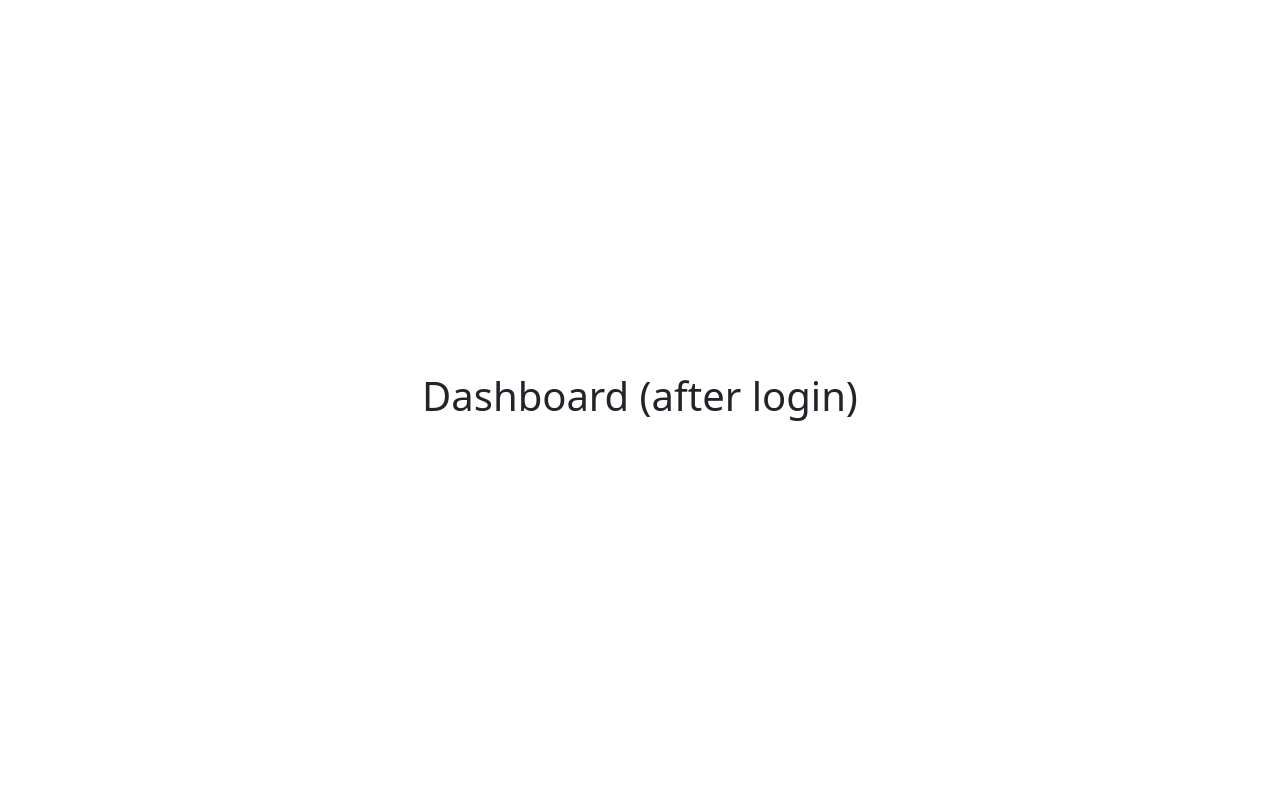
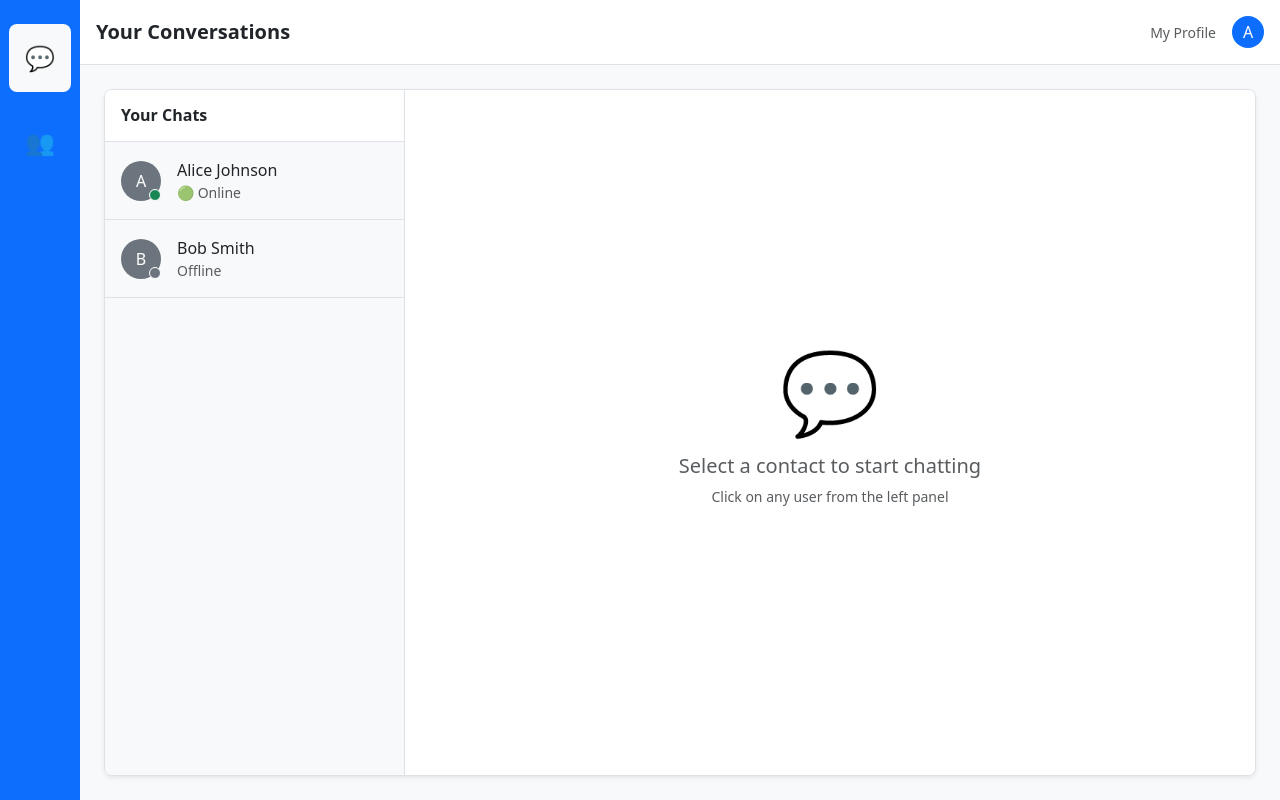
Before and after one commit to TshiamoMogolane/ChatSystem, a React (Vite) app in the folder ChatSystem/chat-system-fe/: page /dashboard in a window 1280 px wide. Built offline with nearby package versions, Linux system fonts and the light colour scheme.

Commit message:
install react icons and created a chat board and sidebar and top bar and frined view

```diff
--- a/ChatSystem/chat-system-fe/package.json
+++ b/ChatSystem/chat-system-fe/package.json
@@ -14,6 +14,7 @@
     "bootstrap": "^5.3.8",
     "react": "^19.2.6",
     "react-dom": "^19.2.6",
+    "react-icons": "^5.7.0",
     "react-router-dom": "^7.15.1"
   },
   "devDependencies": {
--- a/ChatSystem/chat-system-fe/src/App.tsx
+++ b/ChatSystem/chat-system-fe/src/App.tsx
@@ -3,9 +3,8 @@ import AuthPage from './pages/AuthPage';
 import ForgotPassword from './pages/ForgotPassword';
 import VerifyOTP from './pages/VerifyOTP';
 import ResetPassword from './pages/ResetPassword';
-
+import Dashboard from './pages/Dashboard';
 // Placeholder for future pages (e.g., Dashboard)
-const Dashboard = () => <h1>Dashboard (after login)</h1>;
 
 function App() {
   return (
--- a/ChatSystem/chat-system-fe/src/components/auth/LoginForm.tsx
+++ b/ChatSystem/chat-system-fe/src/components/auth/LoginForm.tsx
@@ -61,7 +61,7 @@ export default function LoginForm() {
         }
       } else if (err.request) {
         // The request was made but no response was received (e.g., network down)
-        setError('Cannot connect to the server. Please check your network.');
+        setError('Please check your network.');
       } else {
         // Something else happened
         setError('An unexpected error occurred.');
--- /dev/null
+++ b/ChatSystem/chat-system-fe/src/components/chat/ChatView.jsx
@@ -0,0 +1,106 @@
+import { useState } from 'react';
+
+export default function ChatView({ contacts }) {
+  // State to track which contact is clicked
+  const [selectedUser, setSelectedUser] = useState(null);
+
+  return (
+    <div className="h-100 d-flex bg-white rounded-3 shadow-sm border overflow-hidden">
+
+      {/* ===== LEFT PANEL: CONTACT LIST ===== */}
+      <div className="bg-light border-end d-flex flex-column" style={{ width: '300px', minWidth: '250px' }}>
+        {/* Header */}
+        <div className="p-3 border-bottom bg-white">
+          <h6 className="m-0 fw-bold">Your Chats</h6>
+        </div>
+
+        {/* Scrollable Contact List */}
+        <div className="overflow-auto flex-grow-1">
+          {contacts.map((user) => (
+            <div
+              key={user.id}
+              onClick={() => setSelectedUser(user)}
+              className={`d-flex align-items-center gap-3 p-3 border-bottom ${
+                selectedUser?.id === user.id ? 'bg-primary bg-opacity-10' : ''
+              }`}
+              style={{ cursor: 'pointer' }}
+            >
+              {/* Avatar + Online Dot */}
+              <div className="position-relative">
+                <div
+                  className="rounded-circle bg-secondary text-white d-flex align-items-center justify-content-center"
+                  style={{ width: '40px', height: '40px', fontSize: '1rem' }}
+                >
+                  {user.name.charAt(0).toUpperCase()}
+                </div>
+                <div
+                  className={`position-absolute bottom-0 end-0 rounded-circle border border-white ${
+                    user.online ? 'bg-success' : 'bg-secondary'
+                  }`}
+                  style={{ width: '12px', height: '12px' }}
+                ></div>
+              </div>
+
+              {/* Name + Last Message / Status */}
+              <div className="flex-grow-1 overflow-hidden">
+                <p className="m-0 fw-medium text-truncate">{user.name}</p>
+                <small className="text-muted text-truncate d-block">
+                  {user.online ? '🟢 Online' : 'Offline'}
+                </small>
+              </div>
+            </div>
+          ))}
+        </div>
+      </div>
+
+      {/* ===== RIGHT PANEL: CHAT WINDOW ===== */}
+      <div className="flex-grow-1 d-flex flex-column bg-white">
+        {selectedUser ? (
+          <>
+            {/* Chat Header */}
+            <div className="p-3 border-bottom d-flex align-items-center bg-white">
+              <div
+                className="rounded-circle bg-secondary text-white d-flex align-items-center justify-content-center me-3"
+                style={{ width: '36px', height: '36px', fontSize: '0.9rem' }}
+              >
+                {selectedUser.name.charAt(0).toUpperCase()}
+              </div>
+              <div>
+                <p className="m-0 fw-medium">{selectedUser.name}</p>
+                <small className="text-muted">
+                  {selectedUser.online ? 'Online' : 'Last seen recently'}
+                </small>
+              </div>
+            </div>
+
+            {/* Chat Messages Area (placeholder for now) */}
+            <div className="flex-grow-1 p-4 bg-light d-flex flex-column align-items-center justify-content-center">
+              <p className="text-muted text-center">
+                Start chatting with <strong>{selectedUser.name}</strong>!
+                <br />
+                <small>(Messages will appear here soon)</small>
+              </p>
+            </div>
+
+            {/* Chat Input Bar */}
+            <div className="p-3 border-top bg-white d-flex gap-2">
+              <input
+                type="text"
+                className="form-control rounded-3"
+                placeholder="Type a message..."
+              />
+              <button className="btn btn-primary rounded-3 px-4">Send</button>
+            </div>
+          </>
+        ) : (
+          /* Default view when NO contact is selected */
+          <div className="h-100 d-flex flex-column align-items-center justify-content-center">
+            <div className="display-1 mb-3">💬</div>
+            <h5 className="text-muted">Select a contact to start chatting</h5>
+            <p className="text-muted small">Click on any user from the left panel</p>
+          </div>
+        )}
+      </div>
+    </div>
+  );
+}
--- /dev/null
+++ b/ChatSystem/chat-system-fe/src/components/friends/FriendsView.jsx
@@ -0,0 +1,33 @@
+export default function FriendsView({ friends, onConnect }) {
+  return (
+    <div className="bg-white rounded-3 shadow-sm border p-4 mx-auto" style={{ maxWidth: '800px' }}>
+      <h6 className="fw-medium text-secondary mb-3">Registered Users</h6>
+      <div className="d-flex flex-column gap-3">
+        {friends.map((friend) => (
+          <div
+            key={friend.id}
+            className="d-flex align-items-center justify-content-between p-3 bg-light rounded-3 border"
+          >
+            <div className="d-flex align-items-center gap-3">
+              {/* Online / Offline Dot */}
+              <div
+                className={`rounded-circle ${friend.online ? 'bg-success' : 'bg-secondary'}`}
+                style={{ width: '10px', height: '10px' }}
+              ></div>
+              <div>
+                <p className="fw-medium m-0 text-dark">{friend.name}</p>
+                <small className="text-muted">{friend.email}</small>
+              </div>
+            </div>
+            <button
+              onClick={() => onConnect(friend.id)}
+              className="btn btn-primary btn-sm fw-medium rounded-3"
+            >
+              Connect
+            </button>
+          </div>
+        ))}
+      </div>
+    </div>
+  );
+}
--- /dev/null
+++ b/ChatSystem/chat-system-fe/src/components/layout/MainContent.tsx
@@ -0,0 +1,16 @@
+import ChatView from '../chat/ChatView';
+import FriendsView from '../friends/FriendsView';
+
+export default function MainContent({ activeTab, contacts, allUsers, onConnect }) {
+  return (
+    <div className="flex-grow-1 p-4 bg-light overflow-auto">
+      {activeTab === 'chat' ? (
+        // Chat gets ONLY the existing friends
+        <ChatView contacts={contacts} />
+      ) : (
+        // Find Friends gets ALL registered users
+        <FriendsView friends={allUsers} onConnect={onConnect} />
+      )}
+    </div>
+  );
+}
--- /dev/null
+++ b/ChatSystem/chat-system-fe/src/components/layout/Sidebar.tsx
@@ -0,0 +1,38 @@
+interface SidebarProps {
+  activeTab: string;
+  setActiveTab: (tab: string) => void;
+}
+
+export default function Sidebar({ activeTab, setActiveTab }: SidebarProps) {
+  return (
+    <div
+      className="d-flex flex-column align-items-center bg-primary text-white py-4"
+      style={{ width: '80px', height: '100vh' }}
+    >
+      {/* Chat Icon Button */}
+      <button
+        onClick={() => setActiveTab('chat')}
+        className={`btn border-0 rounded-3 p-3 mb-3 ${
+          activeTab === 'chat' ? 'btn-light text-primary' : 'btn-outline-light'
+        }`}
+        title="Chats"
+        style={{ fontSize: '1.5rem' }}
+
+      >
+        💬
+      </button>
+
+      {/* Friends Icon Button */}
+      <button
+        onClick={() => setActiveTab('friends')}
+        className={`btn border-0 rounded-3 p-3 ${
+          activeTab === 'friends' ? 'btn-light text-primary' : 'btn-outline-light'
+        }`}
+        title="Find Friends"
+        style={{ fontSize: '1.5rem' }}
+      >
+        👥
+      </button>
+    </div>
+  );
+}
--- /dev/null
+++ b/ChatSystem/chat-system-fe/src/components/layout/Topbar.tsx
@@ -0,0 +1,18 @@
+export default function Topbar({ activeTab }) {
+  return (
+    <div className="bg-white border-bottom p-3 d-flex justify-content-between align-items-center flex-shrink-0">
+      <h5 className="m-0 fw-semibold">
+        {activeTab === 'chat' ? 'Your Conversations' : 'Find Friends'}
+      </h5>
+      <div className="d-flex align-items-center gap-3">
+        <span className="text-muted small">My Profile</span>
+        <div
+          className="bg-primary rounded-circle text-white d-flex align-items-center justify-content-center"
+          style={{ width: '32px', height: '32px' }}
+        >
+          A
+        </div>
+      </div>
+    </div>
+  );
+}
--- /dev/null
+++ b/ChatSystem/chat-system-fe/src/pages/Dashboard.tsx
@@ -0,0 +1,47 @@
+import { useState } from 'react';
+import Sidebar from '../components/layout/Sidebar';
+import Topbar from '../components/layout/Topbar';
+import MainContent from '../components/layout/MainContent';
+
+export default function Dashboard() {
+  const [activeTab, setActiveTab] = useState('chat');
+
+  // 👇 LIST A: People I am ALREADY friends with (Shows in Chat tab)
+  const myContacts = [
+    { id: 1, name: 'Alice Johnson', email: 'alice@example.com', online: true },
+    { id: 2, name: 'Bob Smith', email: 'bob@example.com', online: false },
+  ];
+
+  // 👇 LIST B: ALL registered users on the system (Shows in Friends/Connect tab)
+  // Notice Charlie is here but NOT in myContacts - so we can "Connect" with him.
+  const allUsers = [
+    { id: 1, name: 'Alice Johnson', email: 'alice@example.com', online: true }, // Already friend
+    { id: 2, name: 'Bob Smith', email: 'bob@example.com', online: false },     // Already friend
+    { id: 3, name: 'Charlie Brown', email: 'charlie@example.com', online: true }, // Not a friend yet!
+    { id: 4, name: 'Diana Prince', email: 'diana@example.com', online: false },   // Not a friend yet!
+  ];
+
+  const handleConnect = (friendId: any) => {
+    alert(`Sending connect request to user ID: ${friendId}`);
+    // Later, this will send a POST request to your backend.
+    // If accepted, this user will move from 'allUsers' to 'myContacts'!
+  };
+
+  return (
+    <div
+      className="d-flex overflow-hidden"
+      style={{ height: '100vh', width: '100vw', margin: 0, padding: 0 }}
+    >
+      <Sidebar activeTab={activeTab} setActiveTab={setActiveTab} />
+      <div className="d-flex flex-column flex-grow-1" style={{ height: '100vh' }}>
+        <Topbar activeTab={activeTab} />
+        <MainContent
+          activeTab={activeTab}
+          contacts={myContacts}       // 👈 Pass existing friends to Chat
+          allUsers={allUsers}         // 👈 Pass all users to Find Friends
+          onConnect={handleConnect}
+        />
+      </div>
+    </div>
+  );
+}
```
Also changed, not shown: 2 other files (tests, documents, lock files or other folders).
